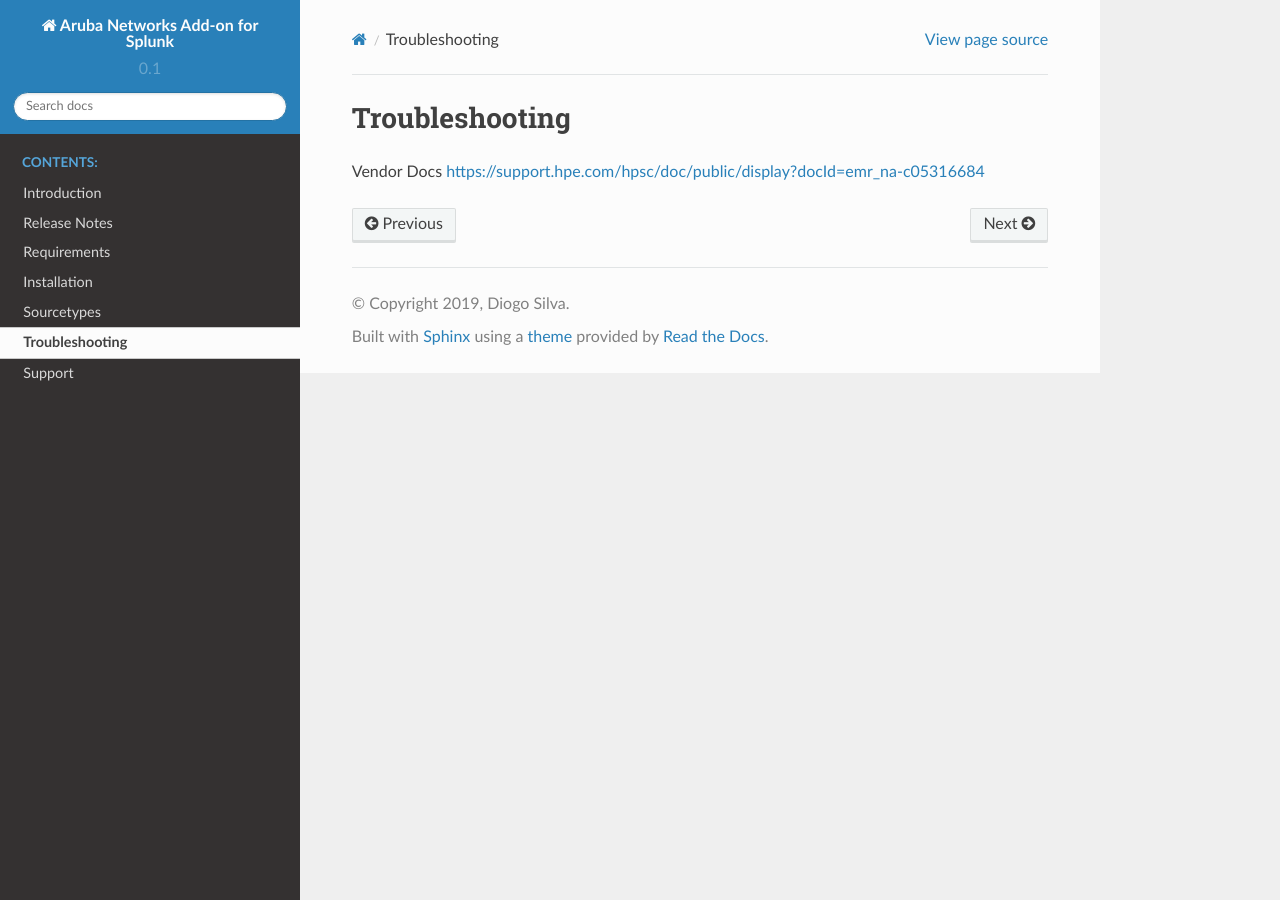
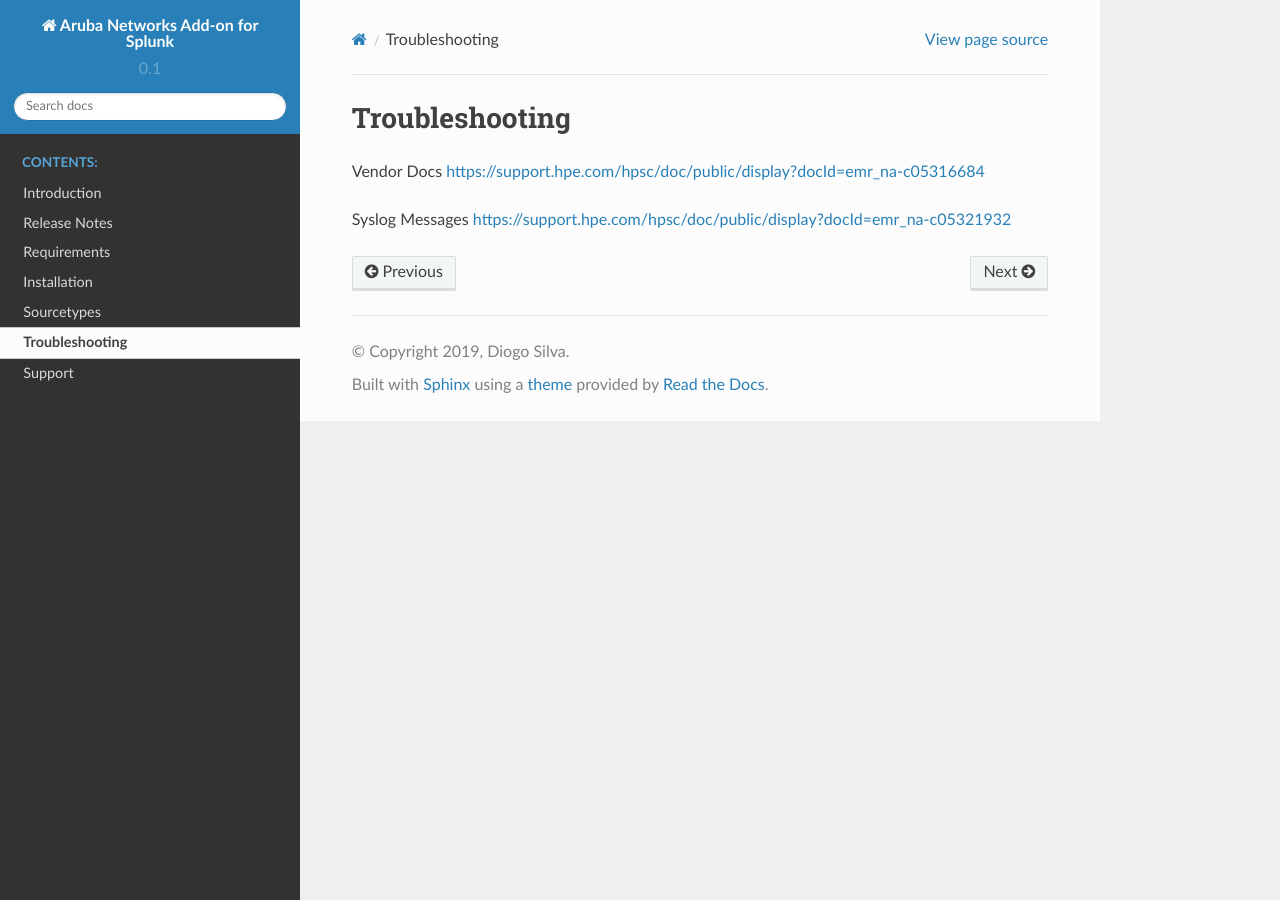
Before and after one commit to diogofgm/TA-aruba_networks, a Sphinx documentation site: the page built from docs/source/troubleshooting.rst, in a window 1280 px wide. Built offline with Sphinx 7.4.7 and the Read the Docs theme 2.0.0, drawn with Linux system fonts in a browser that asks for light colours.

Commit message:
Update troubleshooting.rst

```diff
--- a/docs/source/troubleshooting.rst
+++ b/docs/source/troubleshooting.rst
@@ -4,3 +4,6 @@
 
 Vendor Docs
 https://support.hpe.com/hpsc/doc/public/display?docId=emr_na-c05316684
+
+Syslog Messages
+https://support.hpe.com/hpsc/doc/public/display?docId=emr_na-c05321932
```
